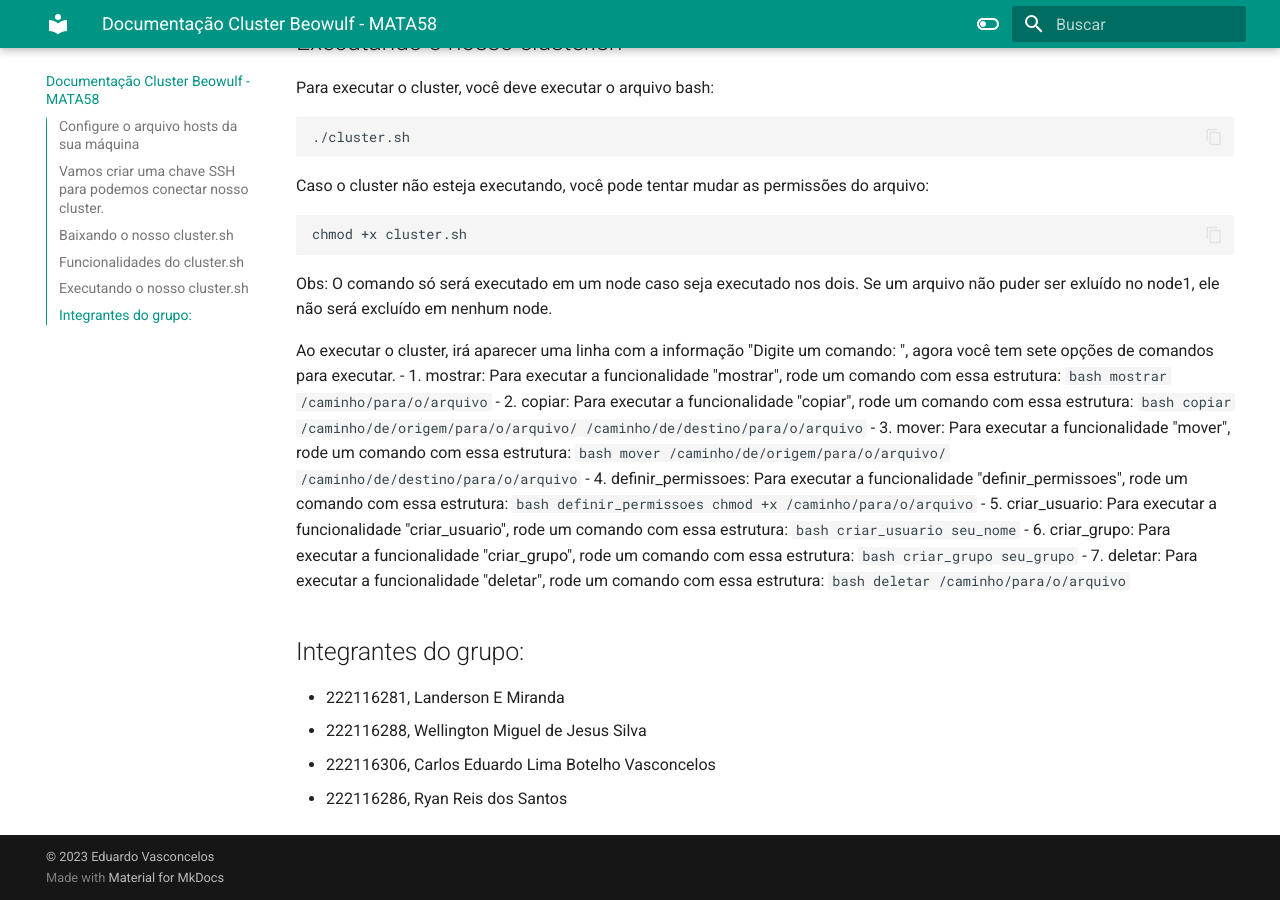
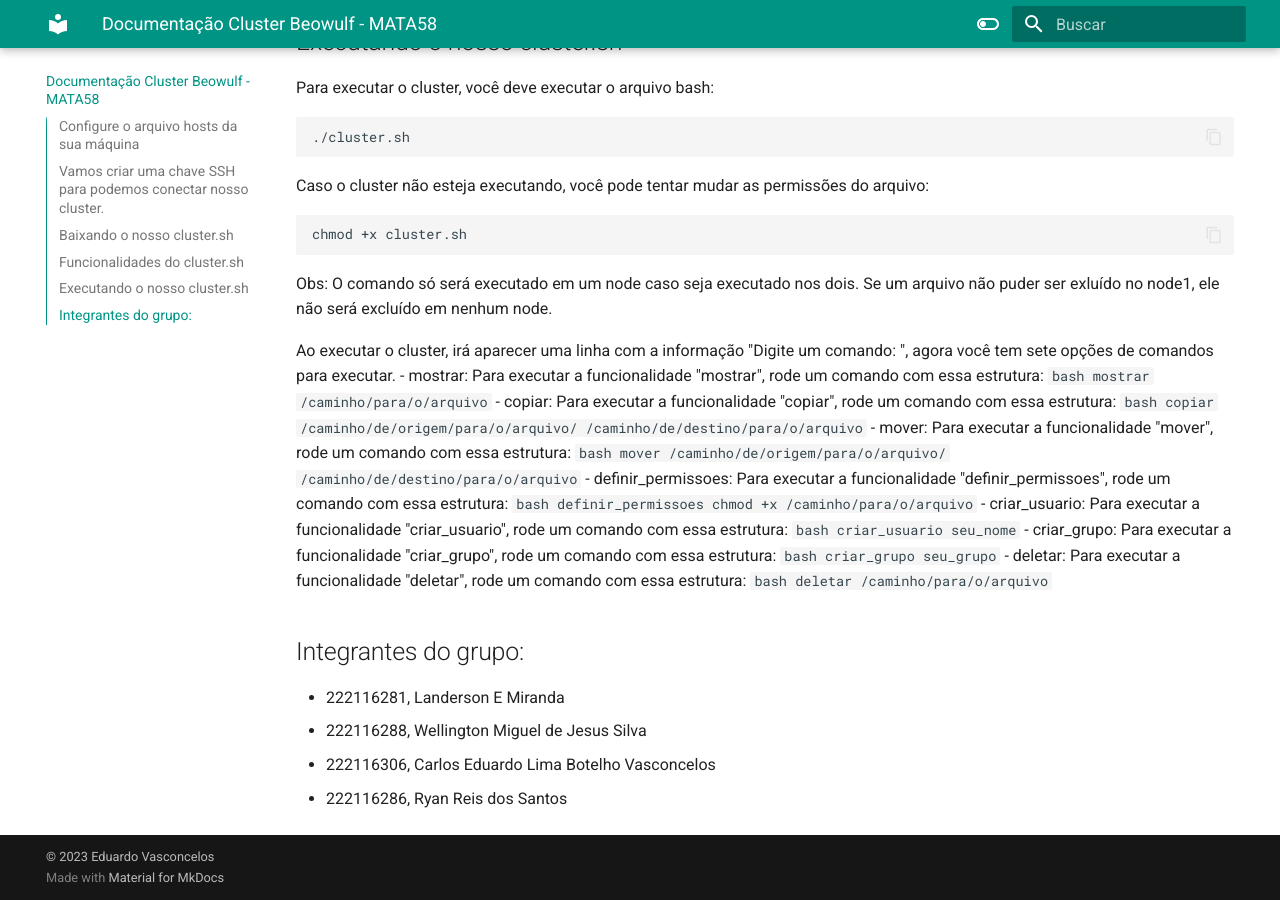
Before and after one commit to EduardoVasconceloss/cluster-beowulf-MATA58, an MkDocs documentation site: the page built from docs/index.md, in a window 1280 px wide and 900 px high, scrolled down 2154 px. Built offline with MkDocs 1.6.1 and Material for MkDocs 9.7.7, drawn with Linux system fonts in a browser that asks for light colours.

Commit message:
Update index.md

````diff
--- a/docs/index.md
+++ b/docs/index.md
@@ -101,34 +101,34 @@
 Obs: O comando só será executado em um node caso seja executado nos dois. Se um arquivo não puder ser exluído no node1, ele não será excluído em nenhum node.
 
 Ao executar o cluster, irá aparecer uma linha com a informação "Digite um comando: ", agora você tem sete opções de comandos para executar.
-  - 1. mostrar: Para executar a funcionalidade "mostrar", rode um comando com essa estrutura:
-       ```bash
-       mostrar /caminho/para/o/arquivo
-       ```
-  - 2. copiar: Para executar a funcionalidade "copiar", rode um comando com essa estrutura:
-      ```bash
-       copiar /caminho/de/origem/para/o/arquivo/ /caminho/de/destino/para/o/arquivo
-       ```
-  - 3. mover: Para executar a funcionalidade "mover", rode um comando com essa estrutura:
-       ```bash
-       mover /caminho/de/origem/para/o/arquivo/ /caminho/de/destino/para/o/arquivo
-       ```
-  - 4. definir_permissoes: Para executar a funcionalidade "definir_permissoes", rode um comando com essa estrutura:
-       ```bash
-       definir_permissoes chmod +x /caminho/para/o/arquivo
-       ```
-  - 5. criar_usuario: Para executar a funcionalidade "criar_usuario", rode um comando com essa estrutura:
-       ```bash
-       criar_usuario seu_nome
-       ```
-  - 6. criar_grupo: Para executar a funcionalidade "criar_grupo", rode um comando com essa estrutura:
-       ```bash
-       criar_grupo seu_grupo
-       ```
-  - 7. deletar: Para executar a funcionalidade "deletar", rode um comando com essa estrutura:
-       ```bash
-       deletar /caminho/para/o/arquivo
-       ```
+- mostrar: Para executar a funcionalidade "mostrar", rode um comando com essa estrutura:
+    ```bash
+    mostrar /caminho/para/o/arquivo
+    ```
+- copiar: Para executar a funcionalidade "copiar", rode um comando com essa estrutura:
+    ```bash
+    copiar /caminho/de/origem/para/o/arquivo/ /caminho/de/destino/para/o/arquivo
+    ```
+- mover: Para executar a funcionalidade "mover", rode um comando com essa estrutura:
+    ```bash
+    mover /caminho/de/origem/para/o/arquivo/ /caminho/de/destino/para/o/arquivo
+    ```
+- definir_permissoes: Para executar a funcionalidade "definir_permissoes", rode um comando com essa estrutura:
+    ```bash
+    definir_permissoes chmod +x /caminho/para/o/arquivo
+    ```
+- criar_usuario: Para executar a funcionalidade "criar_usuario", rode um comando com essa estrutura:
+    ```bash
+    criar_usuario seu_nome
+    ```
+- criar_grupo: Para executar a funcionalidade "criar_grupo", rode um comando com essa estrutura:
+    ```bash
+    criar_grupo seu_grupo
+    ```
+- deletar: Para executar a funcionalidade "deletar", rode um comando com essa estrutura:
+    ```bash
+    deletar /caminho/para/o/arquivo
+    ```
 
 ## Integrantes do grupo:
 - 222116281, Landerson E Miranda
````
